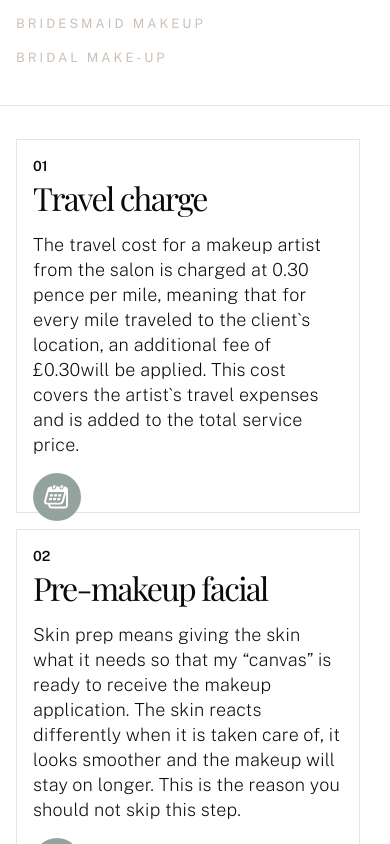
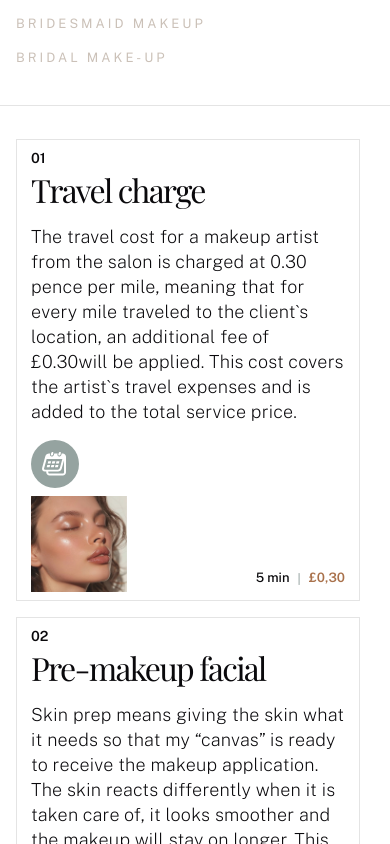
Before and after one commit to Varikash/luna-beauty, a Next.js app: page /services/details/makeup in a window 390 px wide. Shown: the part 1020-1864 px from the top of the page. Built offline with nearby package versions, Linux system fonts and the light colour scheme; a web font is replaced by a local one.

Commit message:
заблудшая овечка найдена

```diff
--- a/app/components/card-wrapper/card-wrapper.tsx
+++ b/app/components/card-wrapper/card-wrapper.tsx
@@ -20,6 +20,8 @@
       break;
     case "page3":
       className = "cardWrapperPageThree";
+    case "page4":
+      className = "cardWrapperPageFour";
       break;
     default:
       className = "cardWrapperPageOne";
--- a/app/components/card-wrapper/cardWrapper.module.css
+++ b/app/components/card-wrapper/cardWrapper.module.css
@@ -35,6 +35,20 @@
   border: 1px solid #E4E4E4;
 }
 
+.cardWrapperPageFour {
+  width: 100%;
+  max-width: 568px;
+  height: 640px;
+  border: 1px solid #E4E4E4;
+  background-color: white;
+  padding: 40px;
+  display: flex;
+  flex-direction: column;
+  justify-content: space-between;
+  align-items: center;
+  margin-bottom: 0px;
+}
+
 
 
 @media (max-width: 1868px) {
@@ -43,10 +57,20 @@
     max-width: 500px;
     height: 600px;
   }
+
+  .cardWrapperPageFour {
+    width: 100%;
+    max-width: 500px;
+    height: 600px;
+  }
 }
 
 @media (max-width: 1550px) {
   .cardWrapperPageOne {
+    padding: 25px;
+  }
+
+  .cardWrapperPageFour {
     padding: 25px;
   }
 }
@@ -71,10 +95,18 @@
     color: #A9714B;
   }
 
+  .cardWrapperPageFour {
+    height: 500px;
+  }
+
 }
 
 @media (max-width: 415px) {
   .cardWrapperPageOne {
+    height: 470px;
+  }
+
+  .cardWrapperPageFour {
     height: 470px;
   }
 }
@@ -85,4 +117,10 @@
     height: 374px;
     width: 344px;
   }
+
+  .cardWrapperPageFour {
+    padding: 8px 14px;
+    height: fit-content;
+    width: 344px;
+  }
 }
```
